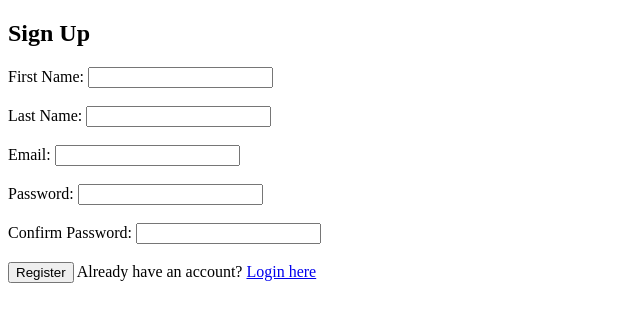
After one commit to Arshad-khan05/FinTrack, a Django app: page /signup/ in a window 1280 px wide. The commit adds this page. Shown: the top 322 px of the page, without its empty margins (0-640 px from the left). Run offline with Django 5.2, Linux system fonts and the light colour scheme.

Commit message:
Login Frontend Created

```diff
--- a/login/templates/index.html
+++ b/login/templates/index.html
@@ -9,7 +9,7 @@
     <h1>Welcome to FinTrack</h1>
     <form action="">
         <a href="/login">Login</a>
-        <a href="/register">Register</a>
+        <a href="/signup">Sign Up</a>
         <a href="/logout">Logout</a>
     </form>
 </body>
--- /dev/null
+++ b/login/templates/signup.html
@@ -0,0 +1,28 @@
+<!DOCTYPE html>
+<html lang="en">
+<head>
+    <meta charset="UTF-8">
+    <meta name="viewport" content="width=device-width, initial-scale=1.0">
+    <title>Document</title>
+</head>
+<body>
+    <form method="post">
+        {% csrf_token %}
+        <h2>Sign Up</h2>
+        <label for="firstname">First Name:</label>
+        <input type="text" id="firstname" name="firstname" required><br><br>
+        <label for="lastname">Last Name:</label>
+        <input type="text" id="lastname" name="lastname" required><br><br>
+        <label for="email">Email:</label>
+        <input type="email" id="email" name="email" required><br><br>
+        <label for="password">Password:</label>
+        <input type="password" id="password" name="password" required><br><br>
+        <label for="confirm-password">Confirm Password:</label>
+        <input type="password" id="confirm-password" name="confirm-password" required><br><br>
+        <button type="submit">Register</button>
+
+        <label for="login">Already have an account?</label>
+        <a href="/login">Login here</a>
+    </form>
+</body>
+</html>
--- a/login/urls.py
+++ b/login/urls.py
@@ -2,5 +2,8 @@ from . import views
 from django.urls import path
 
 urlpatterns = [
-    path('', views.render_homepage, name='homepage')
+    path('', views.render_homepage, name='homepage'),
+    path('login/', views.render_login_page, name='login'),
+    path('signup/', views.render_signup_page, name='signup'),
+    path('reset-password/', views.render_reset_password_page, name='reset_password'),
 ]
--- a/login/views.py
+++ b/login/views.py
@@ -3,3 +3,12 @@ from django.shortcuts import render
 # Create your views here.
 def render_homepage(request):
     return render(request, 'index.html')
+
+def render_login_page(request):
+    return render(request, 'login.html')
+
+def render_signup_page(request):
+    return render(request, 'signup.html')
+
+def render_reset_password_page(request):
+    return render(request, 'resetPassword.html')
```
Also changed, not shown: login/templates/login.html (added, +21 -0 lines), login/templates/resetPassword.html (added, +21 -0 lines).
